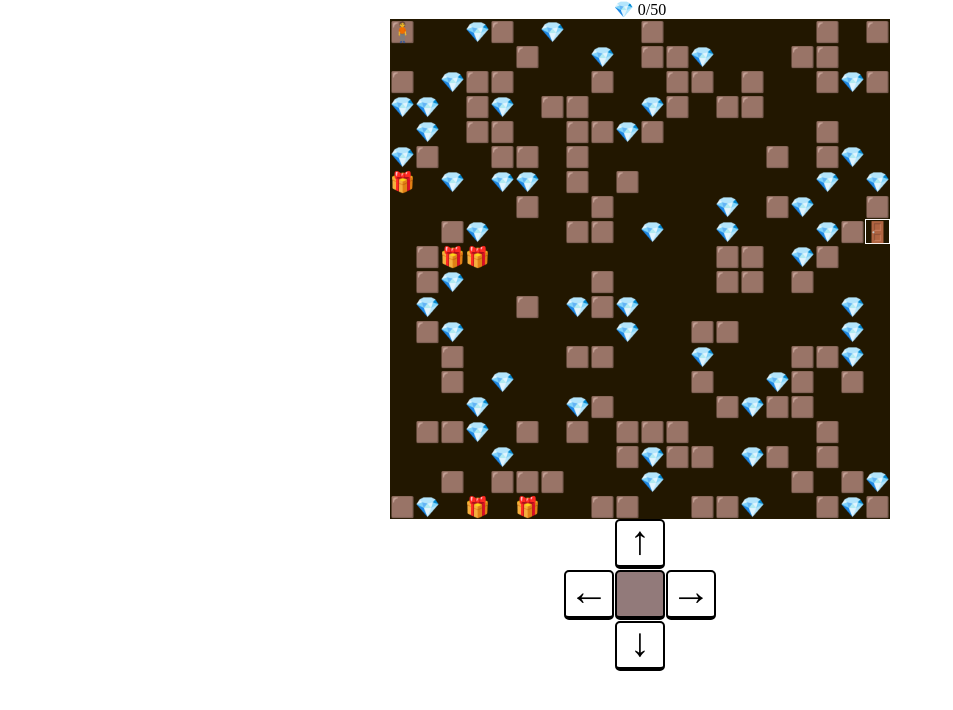
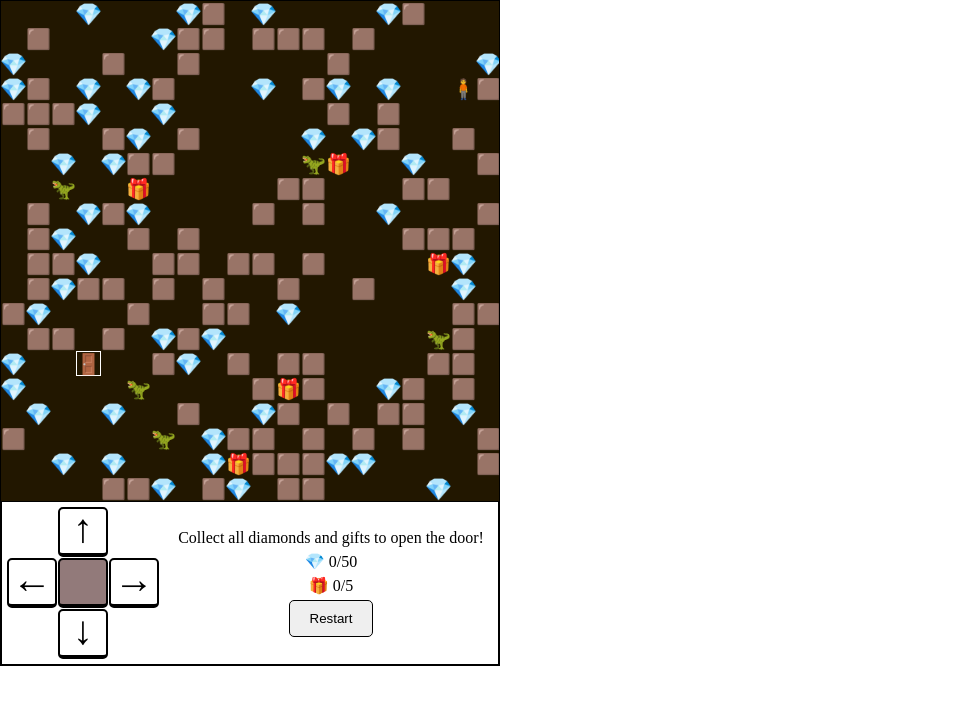
Before and after one commit to Kwshal/Diamond-Rush, a plain HTML site: page index.html in a window 1280 px wide. Shown: the whole page, without its empty margins (0-953 px from the left). Drawn offline with Linux system fonts and the light colour scheme.

Commit message:
add dino, gift, exit + better logic

```diff
--- a/index.html
+++ b/index.html
@@ -10,29 +10,32 @@
 
 <body>
      <div class="game-container">
-          <div class="info">
-               <span id="diamond-count">💎 0/50</span>
-          </div>
           <div class="game-wrapper">
                <div class="game">
                     <span class="player">🧍</span>
                </div>
           </div>
+     <div class="btn-container">
+          <div class="move-btns">
+               <button type="button" class="move btn hide" id="top-left"></button>
+               <button type="button" class="move btn" id="up">↑</button>
+               <button type="button" class="move btn hide" id="top-right"></button>
+               <button type="button" class="move btn" id="left">←</button>
+               <button type="button" class="move btn" id="special"></button>
+               <button type="button" class="move btn" id="right">→</button>
+               <button type="button" class="move btn hide" id="bottom-left"></button>
+               <button type="button" class="move btn" id="down">↓</button>
+               <button type="button" class="move btn hide" id="bottom-right"></button>
+          </div>
+          <div class="info">
+               <p id="game-status">Collect all diamonds and gifts to open the door!</p>
+               <span id="diamond-count">💎 0/50</span>
+               <span id="gift-count">🎁 0/5</span>
+          <button type="button" class="btn" id="start" onclick="startGame()">Start</button>
+          </div>
+     </div>
      </div>
 
-     <div class="btn-container">
-          <!-- <button type="button">Start</button> -->
-          <button type="button" class="move-btn hide" id="top-left"></button>
-          <button type="button" class="move-btn" id="up">↑</button>
-          <button type="button" class="move-btn hide" id="top-right"></button>
-          <button type="button" class="move-btn" id="left">←</button>
-          <button type="button" class="move-btn" id="special"></button>
-          <button type="button" class="move-btn" id="right">→</button>
-          <button type="button" class="move-btn hide" id="bottom-left"></button>
-          <button type="button" class="move-btn" id="down">↓</button>
-          <button type="button" class="move-btn hide" id="bottom-right"></button>
-
-     </div>
 
      <script src="script.js"></script>
      <script src="control.js"></script>
--- a/script.js
+++ b/script.js
@@ -1,26 +1,31 @@
-const player = document.querySelector('.player');
+let player = null;
 const game = document.querySelector('.game');
-const moveBtns = document.querySelectorAll('.move-btn');
+const moveBtns = document.querySelectorAll('.move');
 
 const emojiList = {
     wall: '🟫',
     diamond: '💎',
     door: '🚪',
-    box: '🎁'
+    gift: '🎁',
+    player: '🧍',
+    dinosaur: '🦖',
+
 }
 
-let playerX = player.offsetLeft;
-let playerY = player.offsetTop;
+let playerX = null;
+let playerY = null;
 
 const diamondCountEl = document.getElementById('diamond-count')
+const giftCountEl = document.getElementById('gift-count')
 let diamondCount = 0;
+let giftCount = 0;
 
 const step = 25;
 
-const maxX = game.clientWidth - player.offsetWidth;
-const maxY = game.clientHeight - player.offsetHeight;
+const maxX = game.clientWidth - 25;
+const maxY = game.clientHeight - 25;
 
-const things = []
+let things = []
 
 moveBtns.forEach(btn => btn.addEventListener('click', handleMovement));
 
@@ -72,8 +77,23 @@ function handleThing(thing, thingIndex) {
     if (thing && thing.name === 'diamond') {
         const thingElement = document.querySelector(`.diamond[style*="left: ${thing.x}px; top: ${thing.y}px"]`);
         thingElement.style.opacity = '0';
-        diamondCountEl.textContent = `${50 - diamondCount}/50`;
-        diamondCount++;
+        diamondCountEl.textContent = `💎 ${++diamondCount}/50`;
+        things.splice(thingIndex, 1);
+    } else if (thing && thing.name === 'door') {
+        // Open door when all diamonds are collected
+        if (diamondCount >= 50 && giftCount >= 5) {
+            const thingElement = document.querySelector(`.door[style*="left: ${thing.x}px; top: ${thing.y}px"]`);
+            thingElement.style.opacity = '0';
+            things.splice(thingIndex, 1);
+            document.getElementById('game-status').textContent = 'Congratulations! You won!';
+        }
+    } else if (thing && thing.name === 'gift') {
+        const thingElement = document.querySelector(`.gift[style*="left: ${thing.x}px; top: ${thing.y}px"]`);
+        thingElement.style.filter = 'opacity(0.3) hue-rotate(120deg)';
+        setTimeout(() => {
+            thingElement.textContent = '💎'
+        }, 300);
+        giftCountEl.textContent = `🎁 ${++giftCount}/5`;
         things.splice(thingIndex, 1);
     }
 }
@@ -97,10 +117,30 @@ function generateEmoji(name, count) {
             continue;
         }
         things.push({ x, y, name });
+        if (name === 'player') {
+            player = thing;
+            playerX = player.offsetLeft;
+            playerY = player.offsetTop;
+        }
     }
 }
 
-generateEmoji('wall', 100);
-generateEmoji('diamond', 50);
-generateEmoji('door', 1);
-generateEmoji('box', 5);
+function startGame() {
+    game.textContent = '';
+    things = [];
+
+    generateEmoji('wall', 100);
+    generateEmoji('diamond', 50);
+    generateEmoji('door', 1);
+    generateEmoji('gift', 5);
+    generateEmoji('player', 1);
+    generateEmoji('dinosaur', 5);
+
+    let startBtn = document.getElementById('start');
+    if (startBtn.textContent === 'Start') {
+        startBtn.textContent = 'Restart';
+    } else {
+        startBtn.textContent = 'Start';
+    }
+}
+startGame();
--- a/style.css
+++ b/style.css
@@ -6,9 +6,11 @@
     text-align: center;
 }
 .game-container {
-    width: 100%;
+    width: 500px;
     overflow-x: auto;
     scrollbar-width: none;
+    touch-action: pan-x;
+    border: 1px solid #000;
 }
 
 .game-wrapper {
@@ -24,6 +26,7 @@
     flex-shrink: 0;
     background-color: #221700;
     position: relative;
+    touch-action: none;
 }
 .player {
     z-index: 10;
@@ -43,6 +46,15 @@
 }
 
 .btn-container {
+    height: max-content;
+    display: flex;
+    justify-content: space-between;
+    align-items: center;
+    border: 1px solid #000;
+}
+.move-btns {
+    /* border: 1px solid #000; */
+    padding: 5px;
     display: grid;
     justify-content: center;
     align-items: center;
@@ -50,10 +62,8 @@
     grid-template-columns: repeat(3, 1fr);
     grid-template-rows: repeat(3, 1fr);
     gap: 1px;
-    margin: 0 auto;
 }
-
-.move-btn {
+.move {
     width: 50px;
     height: 50px;
 
@@ -72,9 +82,27 @@
     cursor: pointer;
     border-radius: 5px;
 
+    touch-action: none;
 }
 
-.move-btn:active {
+#start {
+    border: 1px solid #000;
+    padding: 10px;
+    border-radius: 5px;
+    padding: 10px 20px;
+}
+.info {
+    /* border: 1px solid #000; */
+    width: 100%;
+    height: 100%;
+    display: flex;
+    justify-content: center;
+    align-items: center;
+    flex-direction: column;
+    gap: 5px;
+}
+
+.btn:active {
     transform: scale(0.95);
 }
 
@@ -92,21 +120,44 @@
     align-items: center;
     font-size: 20px;
 }
-
 .wall {
     z-index: 1;
     filter: saturate(0.5);
 }
-
 .diamond {
     z-index: 2;
     transition: opacity 0.3s;
+    animation: glow 2s infinite;
 }
-
 .door {
     z-index: 3;
     border: 1px solid #ffffff;
 }
+.dinosaur {
+    animation: flip 1s infinite;
+}
+
+@keyframes flip {
+    0%, 100% {
+        transform: rotateY(0deg);
+    }
+    50% {
+        transform: rotateY(50deg);
+    }
+}
+
+@keyframes glow {
+    0% {
+        transform: scale(1);
+    }
+    50% {
+        transform: scale(1.1);
+    }
+    100% {
+        transform: scale(1);
+    }
+}
+
 .hide {
     opacity: 0;
 }
```
